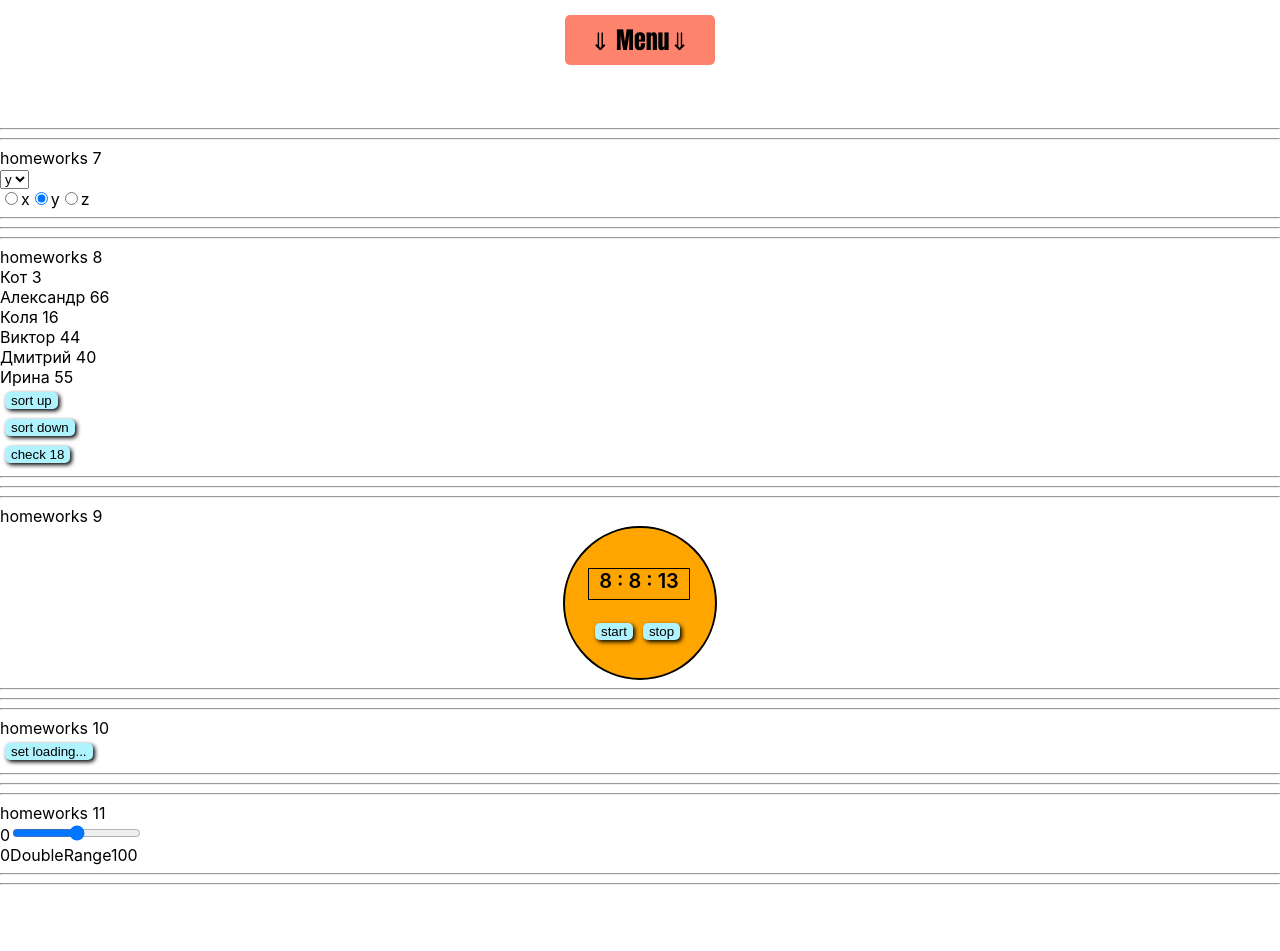
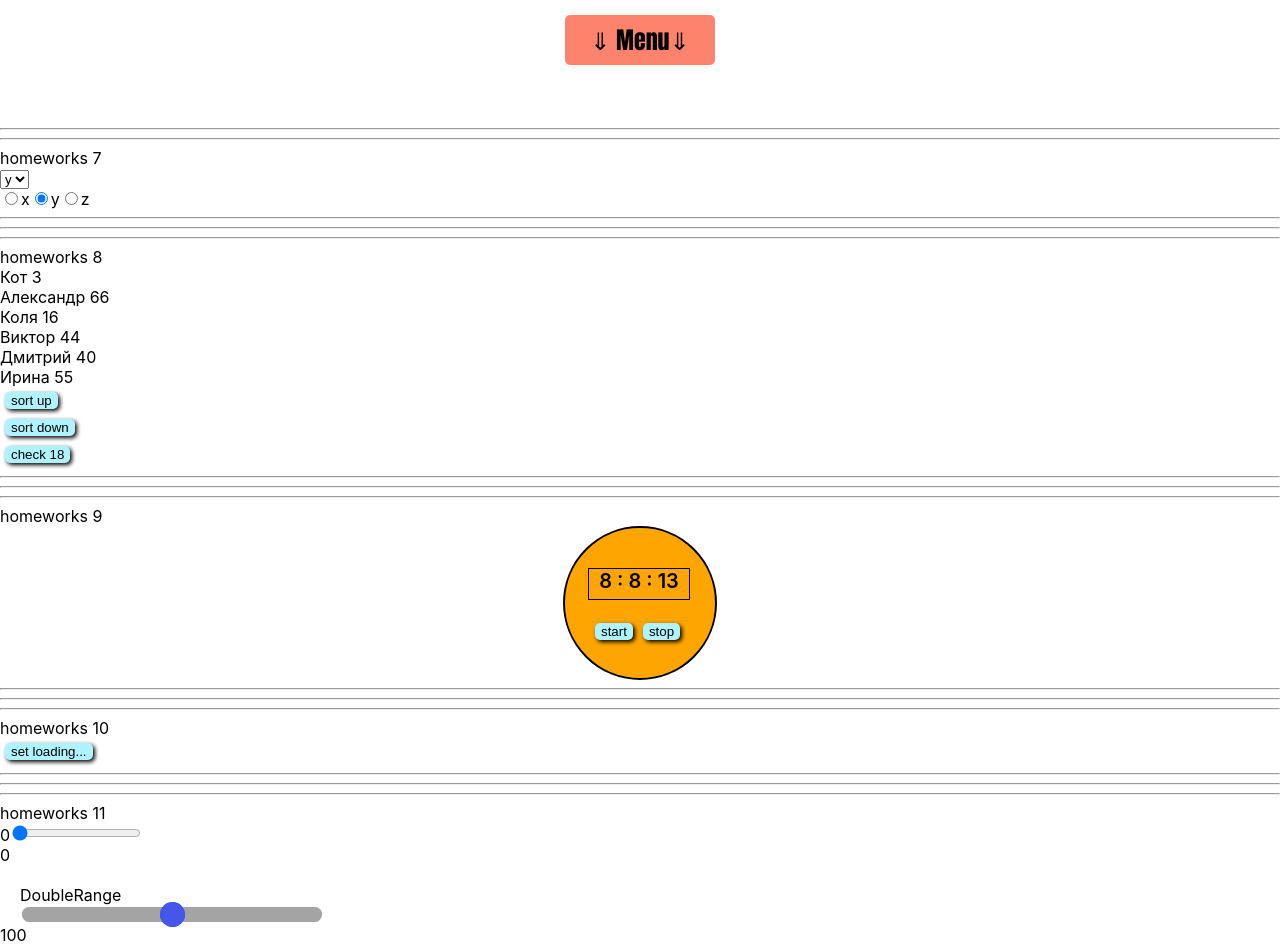
Before and after one commit to Pavelkv94/HomeWorksTasks, a React (Create React App) app: page /#/junior in a window 1280 px wide. Shown: the top 951 px of the page. Before the commit the page ends 893 px from the top, so only its background shows below. Built offline with nearby package versions, Linux system fonts and the light colour scheme.

Commit message:
feat: HW11 in processing

```diff
--- a/src/p2-homeworks/h11/HW11.tsx
+++ b/src/p2-homeworks/h11/HW11.tsx
@@ -1,4 +1,4 @@
-import React, {useState} from 'react'
+import React, { useState } from 'react'
 import SuperRange from './common/c7-SuperRange/SuperRange'
 import SuperDoubleRange from './common/c8-SuperDoubleRange/SuperDoubleRange'
 
@@ -6,32 +6,42 @@ function HW11() {
     const [value1, setValue1] = useState(0)
     const [value2, setValue2] = useState(100)
 
+    const onChange = (value: number) => {
+        setValue1(value)
+    }
+    const onChange2 = ([v1, v2]: number[]) => {
+        if (v2 > v1) { setValue1(v1); setValue2(v2) }
+    }
     return (
         <div>
-            <hr/>
+            <hr />
             homeworks 11
 
             {/*should work (должно работать)*/}
             <div>
                 <span>{value1}</span>
                 <SuperRange
-                    // сделать так чтоб value1 изменялось
+                    value={value1}
+                    onChangeRange={onChange}
+                // сделать так чтоб value1 изменялось
                 />
             </div>
 
             <div>
                 <span>{value1}</span>
                 <SuperDoubleRange
-                    // сделать так чтоб value1 и value2 изменялось
+                    value={[value1, value2]}
+                    onChangeRange={onChange2}
+                // сделать так чтоб value1 и value2 изменялось
                 />
                 <span>{value2}</span>
             </div>
 
-            <hr/>
+            <hr />
             {/*для личного творчества, могу проверить*/}
             {/*<AlternativeSuperRange/>*/}
             {/*<AlternativeSuperDoubleRange/>*/}
-            <hr/>
+            <hr />
         </div>
     )
 }
--- a/src/p2-homeworks/h11/common/c8-SuperDoubleRange/SuperDoubleRange.tsx
+++ b/src/p2-homeworks/h11/common/c8-SuperDoubleRange/SuperDoubleRange.tsx
@@ -1,4 +1,5 @@
-import React from 'react'
+import React, { ChangeEvent } from 'react'
+import s from './style.module.css'
 
 type SuperDoubleRangePropsType = {
     onChangeRange?: (value: [number, number]) => void
@@ -10,14 +11,31 @@ const SuperDoubleRange: React.FC<SuperDoubleRangePropsType> = (
     {
         onChangeRange, value,
         // min, max, step, disable, ...
+        ...restProps//
     }
 ) => {
     // сделать самому, можно подключать библиотеки
+    const onChangeCallback = (e: ChangeEvent<HTMLInputElement>) => {
+        onChangeRange && onChangeRange([+e.currentTarget.value, +e.currentTarget.value])
+    }
 
     return (
-        <>
+        <div className={s.container}>
             DoubleRange
-        </>
+            <br />
+
+            {/* <input
+                type={'range'}
+                onChange={onChangeCallback}
+
+
+                {...restProps} // отдаём инпуту остальные пропсы если они есть (value например там внутри)
+            /> */}
+
+            <input type="range" className={s["slider"]} {...restProps} onChange={onChangeCallback} />
+            <input type="range" className={s["slider"]} {...restProps} onChange={onChangeCallback} />
+
+        </div>
     )
 }
 
--- /dev/null
+++ b/src/p2-homeworks/h11/common/c8-SuperDoubleRange/style.module.css
@@ -0,0 +1,69 @@
+.container {
+    margin: 20px;
+}
+.slider {
+    -webkit-appearance: none;
+    width: 300px;
+    border-radius: 10px;
+    height: 15px;
+    position: absolute;
+    background: #a4a4a4;
+    outline: none;
+}
+
+.slider input {
+    pointer-events: none;
+    position: absolute;
+    overflow: hidden;
+    left: 25%;
+    top: 15px;
+    width: 50%;
+    outline: none;
+    height: 18px;
+    margin: 0;
+    padding: 0;
+
+}
+
+.slider::-webkit-slider-thumb {
+    -webkit-appearance: none;
+    appearance: none;
+    width: 25px;
+    height: 25px;
+    border-radius: 50%;
+    background: #4556ea;
+    cursor: pointer;
+
+    pointer-events: all;
+    position: relative;
+    z-index: 1;
+    outline: 0;
+}
+
+.slider::-moz-range-thumb {
+    width: 20px;
+    height: 20px;
+    background: #ea4550;
+    cursor: pointer;
+
+    pointer-events: all;
+    position: relative;
+    z-index: 10;
+    -moz-appearance: none;
+    width: 9px;
+}
+
+.slider input::-moz-range-track {
+    position: relative;
+    z-index: -1;
+    border: 0;
+}
+.slider input:last-of-type::-moz-range-track {
+    -moz-appearance: none;
+    background: none transparent;
+    border: 0;
+
+}
+.slider input[type=range]::-moz-focus-outer {
+border: 0;
+}
--- a/src/p2-homeworks/h13/HW13.tsx
+++ b/src/p2-homeworks/h13/HW13.tsx
@@ -8,22 +8,24 @@ import s from "./HW13.module.css";
 
 function HW13() {
     let [value, setValue] = useState(false);
-
-    let a = "";
+    let a;
+    useEffect(() => {
         api.success(value)
             .then(res => {
                 debugger
                 console.log(res.data.info);
-            a += res.data.info
+                a = JSON.stringify(res.data)
             }).catch(err => {
                 console.log(err.message)
 
             });
-
-    console.log(a)
+    })
 
     return (
         <div >
+            <hr />
+            homeworks 13
+            <br />
             <SuperCheckbox checked={value} onClick={() => { setValue(!value) }} />
             <div style={{ border: '1px solid black', width: '150px', height: '50px' }}>
                 {a}
```
Lines whose indentation alone changed are shown as unchanged.
